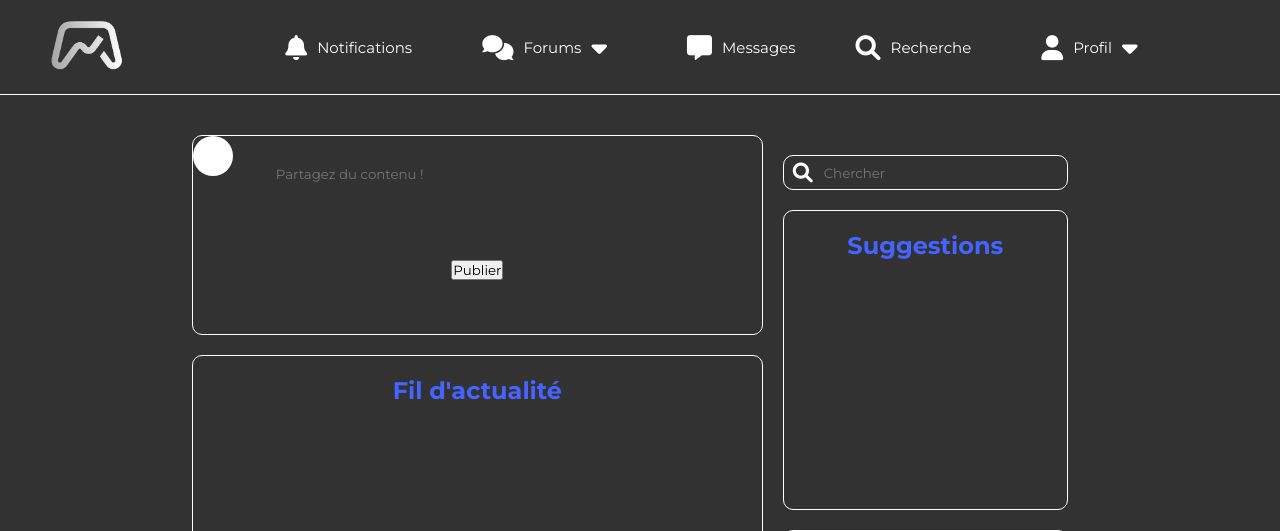
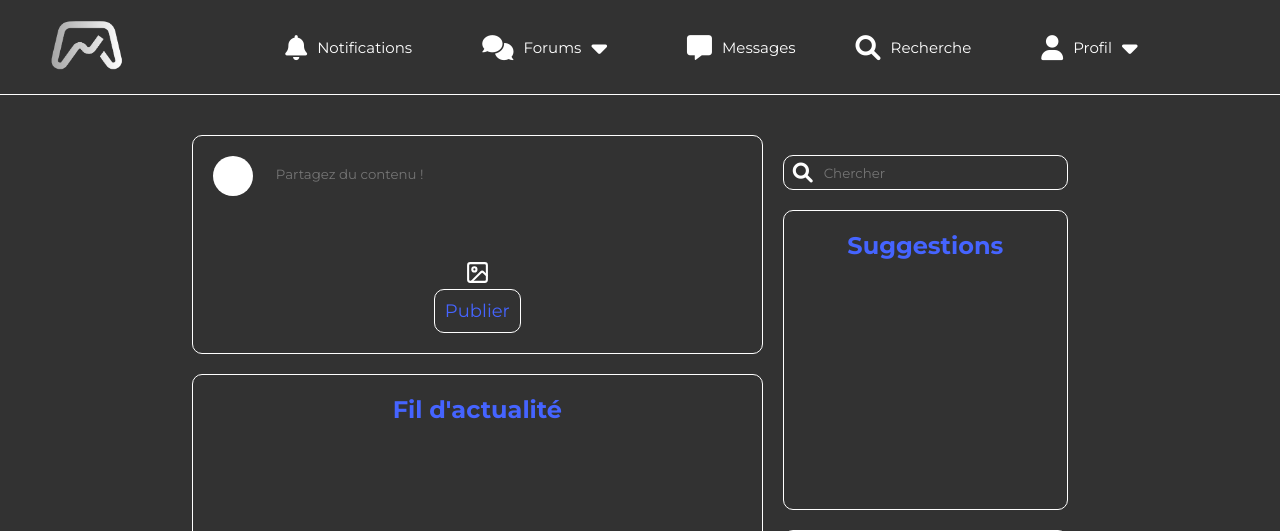
Before and after one commit to Trykxx/Player-Hub, a PHP site: page / in a window 1280 px wide. Shown: the top 531 px of the page. Run offline with PHP 8.4, Linux system fonts and the light colour scheme.

```diff
--- a/assets/css/forums.css
+++ b/assets/css/forums.css
@@ -60,5 +60,5 @@ h1 {
   background-color: var(--cl-title);
   color: var(--cl-text);
   cursor: pointer;
-  color: red; /* A supprimer */
+  color: red;
 }
--- a/assets/css/index.css
+++ b/assets/css/index.css
@@ -94,14 +94,32 @@
   position: absolute;
   left: 0;
   top: 0;
-  padding: 20px;
+  margin: 20px;
   background-color: white;
   border-radius: 50%;
-
 }
 
+.post-btn{
+  all: unset;
+  padding: 10px;
+  background: transparent;
+  cursor: pointer;
+  border: 1px solid white;
+  border-radius: 10px;
+  font-size: large;
+}
 
+.post-btn:hover{
+  color: var(--cl-text);
+  background: var(--cl-title);
+  border: 1px solid var(--cl-title);
+  transition: 0.5s ease;
+}
 
+.icon-img{
+  top: 0;
+  left: 0;
+}
 
 
 
--- a/index.html
+++ b/index.html
@@ -68,7 +68,9 @@
               class="post-input"
               placeholder="Partagez du contenu !"
             ></textarea>
-            <div class="post-options"></div>
+            <div class="post-options">
+              <img src="./assets/icons/image.svg" alt="icone d'image" class="icon-img">
+            </div>
             <button class="post-btn">Publier</button>
           </section>
 
```
Also changed, not shown: assets/icons/image.svg (added).
